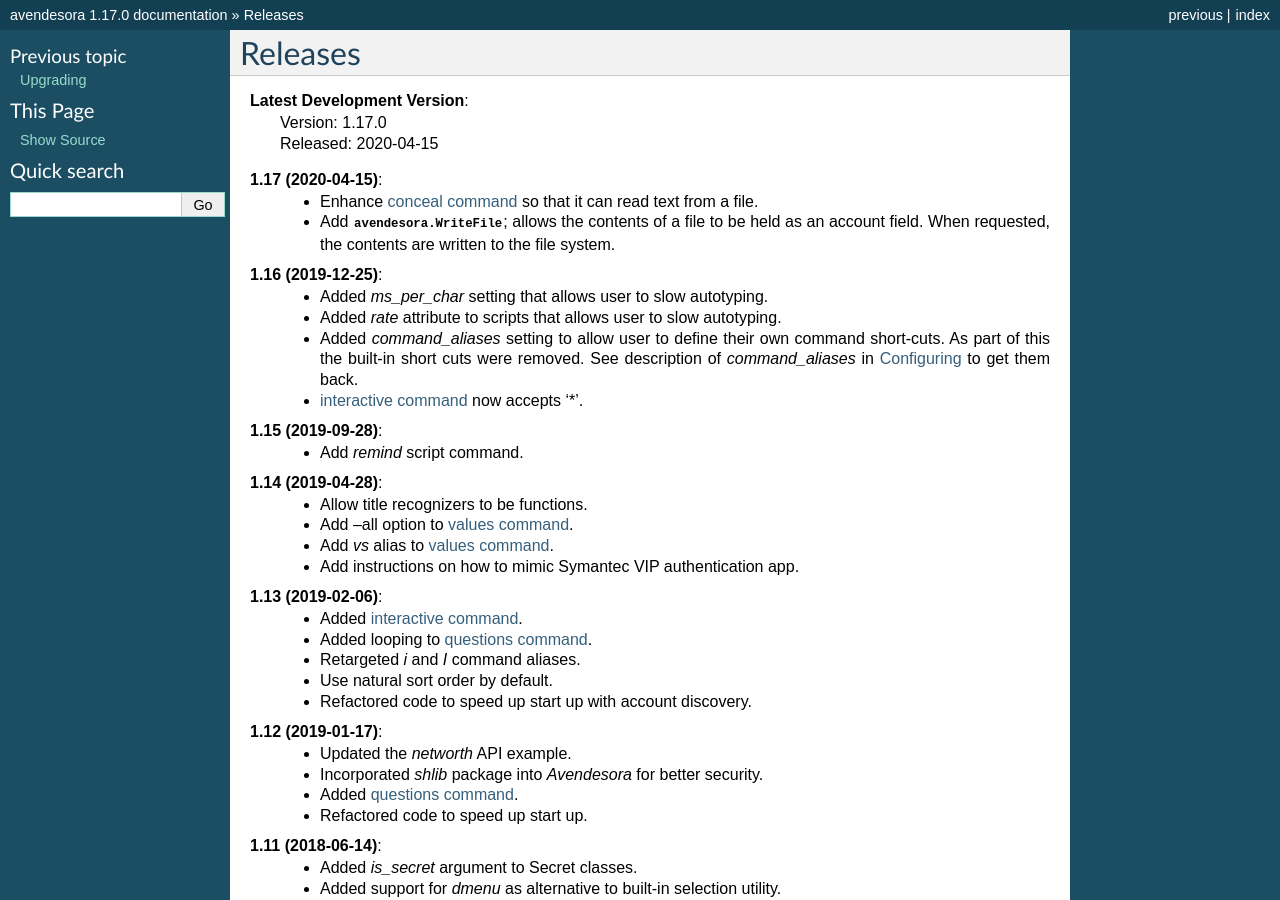
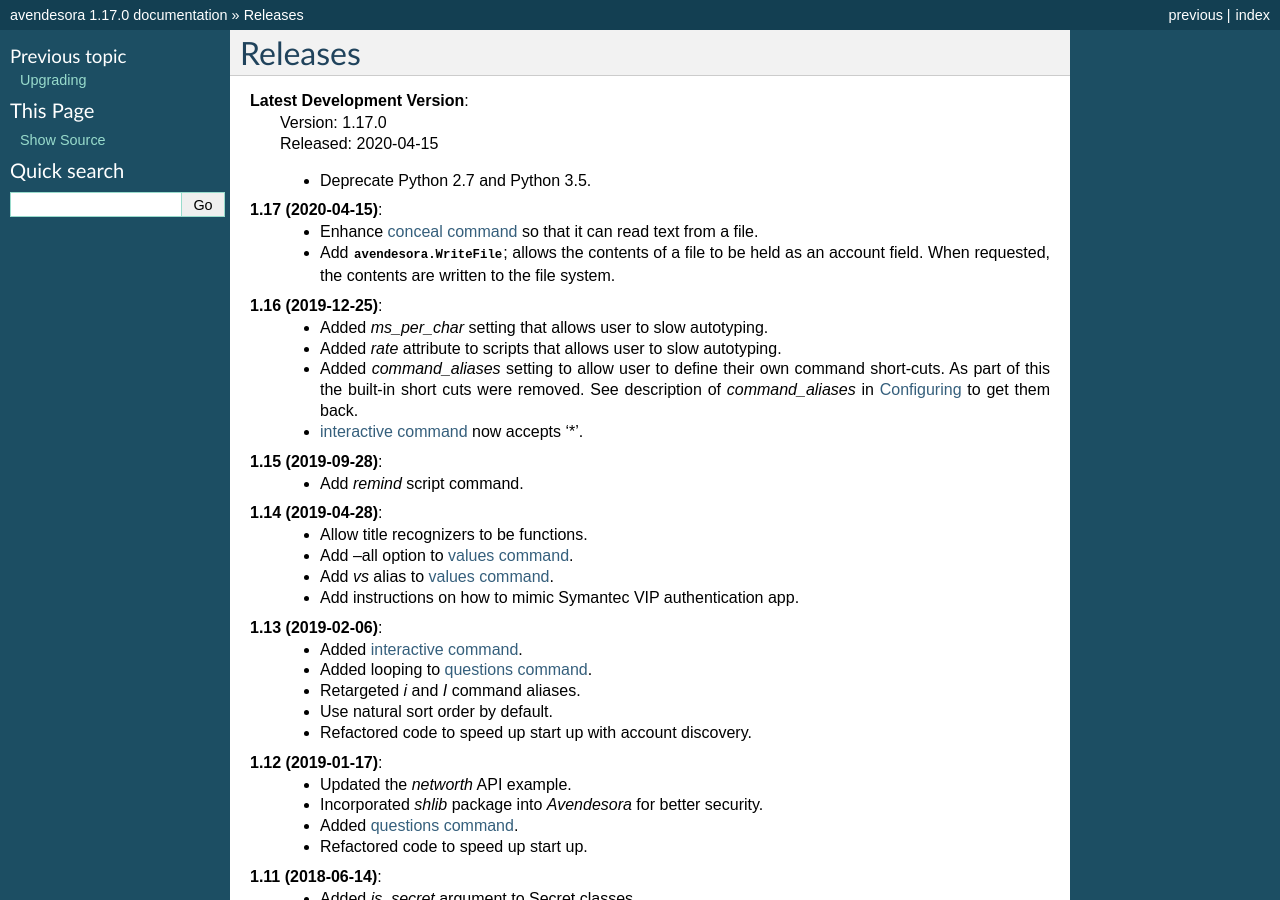
Before and after one commit to KenKundert/avendesora, a Sphinx documentation site: the page built from doc/releases.rst, in a window 1280 px wide and 900 px high. Built offline with Sphinx 7.4.7, drawn with Linux system fonts in a browser that asks for light colours.

Commit message:
Update release notes.

```diff
--- a/doc/releases.rst
+++ b/doc/releases.rst
@@ -4,6 +4,8 @@ Releases
 **Latest Development Version**:
     | Version: 1.17.0
     | Released: 2020-04-15
+
+    - Deprecate Python 2.7 and Python 3.5.
 
 **1.17 (2020-04-15)**:
     - Enhance :ref:`conceal command <conceal command>` so that it can read text
```
